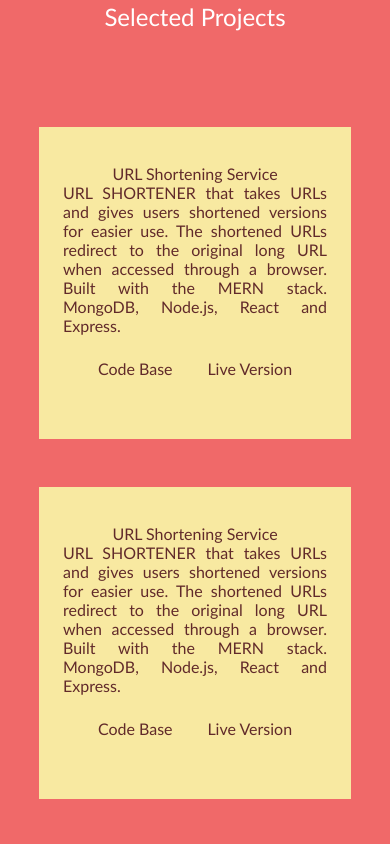
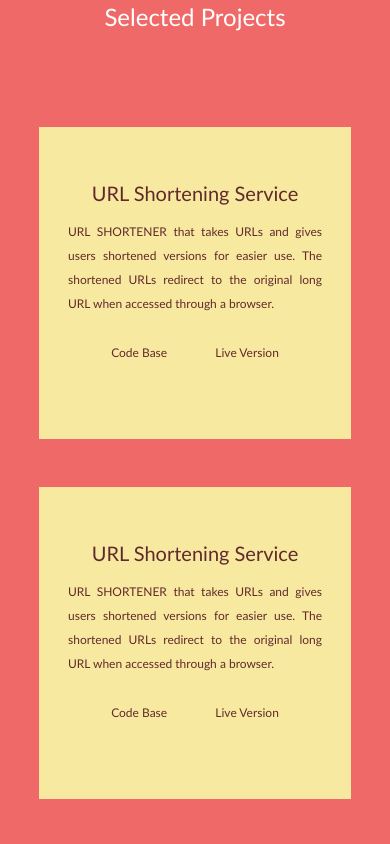
Before and after one commit to OsasAzamegbe/Portfolio-v1, a React (Create React App) app: page / in a window 390 px wide. Shown: the part 880-1724 px from the top of the page. Built offline with nearby package versions, Linux system fonts and the light colour scheme.

Commit message:
CHORE: Styled card text.

```diff
--- a/src/components/Card.css
+++ b/src/components/Card.css
@@ -29,9 +29,30 @@
     color: inherit;
 }
 
+.card-heading{
+    font-size: 2rem;
+    margin-bottom: 10px;
+}
+
+.card-description{
+    margin: 10px;
+    line-height: 24px;
+}
+
 @media screen and (max-width: 960px) {
     .card{
         width: 80vw;
         height: 80vw;
+        font-size: 0.75rem;
+    }
+
+    .card-heading{
+        font-size: 1.25rem;
+        margin-bottom: 10px;
+    }
+
+    .card-description{
+        margin: 5px;
+        line-height: 24px;
     }
 }
--- a/src/components/Card.js
+++ b/src/components/Card.js
@@ -8,12 +8,12 @@ const Card = () => {
         <div className="card">
             <div className="card-container">
                 <header className="card-heading">URL Shortening Service</header>
-                <p className="card-description">URL SHORTENER that takes URLs and gives users shortened versions for easier use. The shortened URLs redirect to the original long URL when accessed through a browser. Built with the MERN stack. MongoDB, Node.js, React and Express.</p>
+                <p className="card-description">URL SHORTENER that takes URLs and gives users shortened versions for easier use. The shortened URLs redirect to the original long URL when accessed through a browser.</p>
                 <div className="card-links-container">
-                    <Link target="_blank" to="//github.com/OsasAzamegbe/Url-Shortening-Service">
+                    <Link className="card-link" target="_blank" to="//github.com/OsasAzamegbe/Url-Shortening-Service">
                         Code Base
                     </Link>
-                    <Link target="_blank" to="//sh-orten.herokuapp.com/">
+                    <Link className="card-link" target="_blank" to="//sh-orten.herokuapp.com/">
                         Live Version
                     </Link>
                 </div>
```
